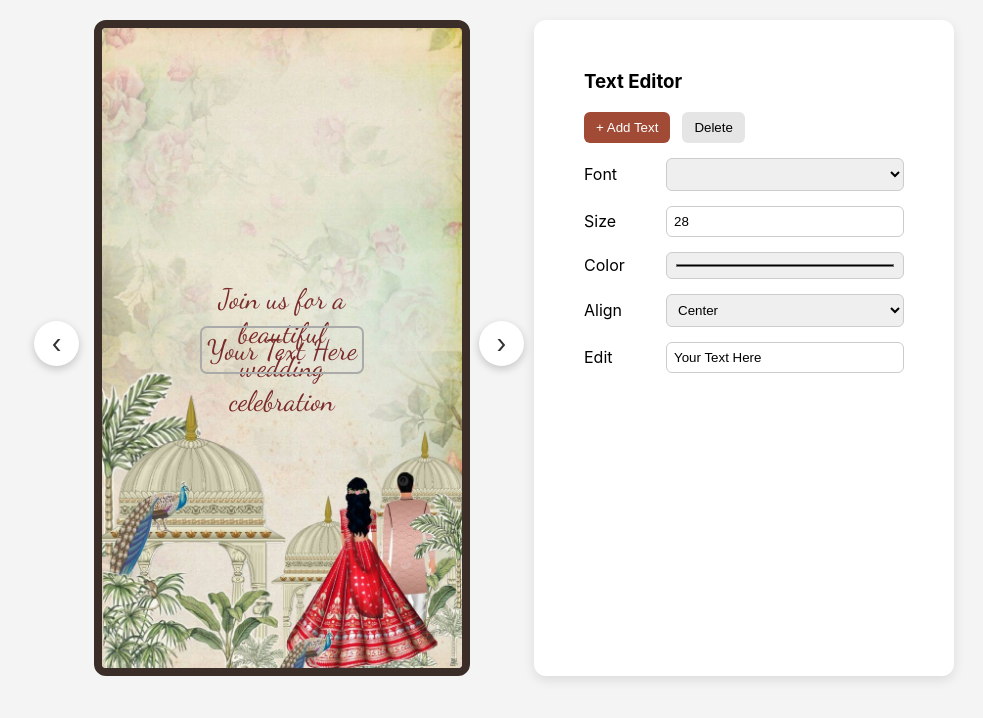
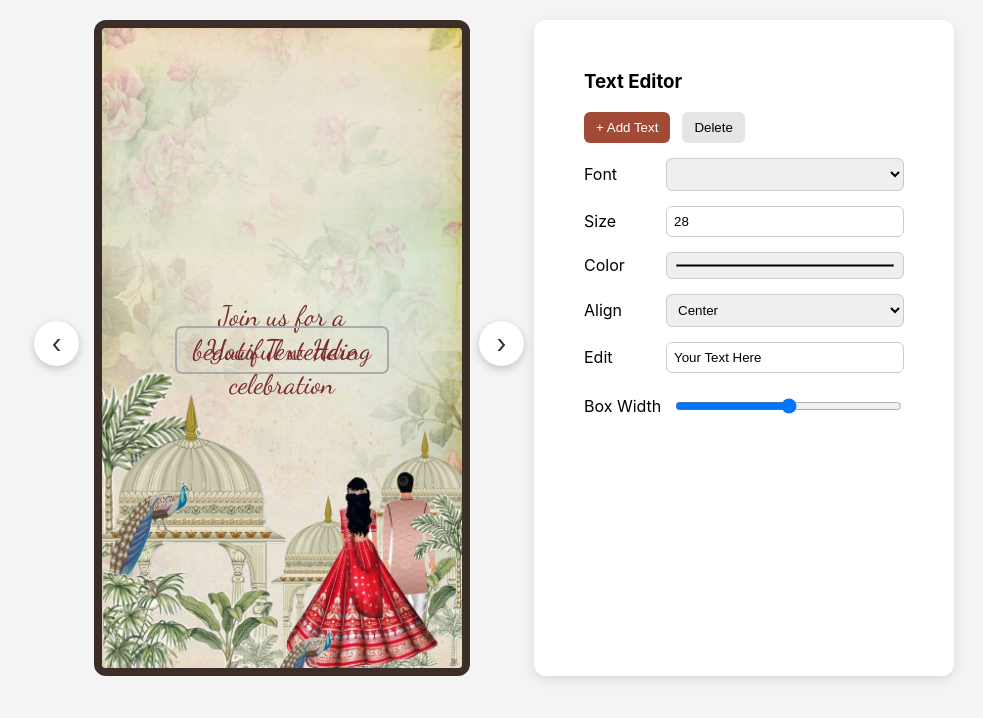
Before and after one commit to hurshitnigam/-Wedding-Invitation-Editor, a plain HTML site: page Index.html in a window 1280 px wide. Both pictures are taken after typing "Sample" into the empty fields and a click on the button "+ Add Text". Shown: the whole page, without its empty margins (116-1099 px from the left). Drawn offline with nearby package versions, Linux system fonts and the light colour scheme.

Commit message:
Added click-outside-to-deselect feature and improved text box behavior

```diff
--- a/Index.html
+++ b/Index.html
@@ -91,6 +91,10 @@
           />
         </div>
 
+        <div class="field">
+          <label>Box Width</label>
+          <input id="boxWidth" type="range" min="100" max="300" value="200" />
+        </div>
       </div>
     </div>
 
--- a/script.js
+++ b/script.js
@@ -1,4 +1,3 @@
-
 const swiper = new Swiper(".mySwiper", {
   navigation: {
     nextEl: ".arrow-right",
@@ -6,14 +5,11 @@ const swiper = new Swiper(".mySwiper", {
   },
 });
 
-
 let selectedEl = null;
-
 
 function getActiveSlide() {
   return document.querySelector(".swiper-slide-active .slide-image");
 }
-
 
 function selectText(el) {
   if (selectedEl) selectedEl.classList.remove("selected");
@@ -25,36 +21,31 @@ function selectText(el) {
   fontColor.value = el.style.color;
   fontFamily.value = el.style.fontFamily;
   textAlign.value = el.style.textAlign;
+  boxWidth.value = parseInt(el.style.width) || 200;
 }
-
 
 function createTextElement(str) {
   const text = document.createElement("div");
   text.className = "text-item";
   text.setAttribute("contenteditable", "true");
-
   text.innerText = str;
-
   text.style.left = "50%";
   text.style.top = "50%";
   text.style.fontSize = fontSize.value + "px";
   text.style.color = fontColor.value;
   text.style.fontFamily = fontFamily.value;
   text.style.textAlign = textAlign.value;
-
+  text.style.width = "200px";
   return text;
 }
-
 
 addTextBtn.onclick = () => {
   const slide = getActiveSlide();
   const text = createTextElement("Your Text Here");
-
   slide.appendChild(text);
   makeDraggable(text, slide);
   selectText(text);
 };
-
 
 deleteTextBtn.onclick = () => {
   if (selectedEl) {
@@ -62,7 +53,6 @@ deleteTextBtn.onclick = () => {
     selectedEl = null;
   }
 };
-
 
 document.addEventListener("click", (e) => {
   const textItem = e.target.closest(".text-item");
@@ -72,26 +62,34 @@ document.addEventListener("click", (e) => {
   }
 });
 
-
 textContent.oninput = () =>
   selectedEl && (selectedEl.innerText = textContent.value);
+
 fontSize.oninput = () =>
   selectedEl && (selectedEl.style.fontSize = fontSize.value + "px");
+
 fontColor.oninput = () =>
   selectedEl && (selectedEl.style.color = fontColor.value);
+
 fontFamily.onchange = () =>
   selectedEl && (selectedEl.style.fontFamily = fontFamily.value);
+
 textAlign.onchange = () =>
   selectedEl && (selectedEl.style.textAlign = textAlign.value);
 
+boxWidth.oninput = () => {
+  if (selectedEl) {
+    selectedEl.style.width = boxWidth.value + "px";
+  }
+};
 
 function makeDraggable(el, parent) {
-  let isDown = false,
-    isDragging = false;
+  let isPointerDown = false;
+  let isDragging = false;
   let startX, startY, initL, initT;
 
   el.addEventListener("pointerdown", (e) => {
-    isDown = true;
+    isPointerDown = true;
     isDragging = false;
 
     selectText(el);
@@ -106,7 +104,7 @@ function makeDraggable(el, parent) {
   });
 
   window.addEventListener("pointermove", (e) => {
-    if (!isDown || !selectedEl) return;
+    if (!isPointerDown || !selectedEl) return;
 
     const diffX = e.clientX - startX;
     const diffY = e.clientY - startY;
@@ -129,9 +127,10 @@ function makeDraggable(el, parent) {
     el.style.transform = "translate(0,0)";
   });
 
-  window.addEventListener("pointerup", () => (isDown = false));
+  window.addEventListener("pointerup", () => {
+    isPointerDown = false;
+  });
 }
-
 
 const defaultTexts = [
   "Join us for a beautiful wedding celebration",
@@ -145,3 +144,15 @@ document.querySelectorAll(".slide-image").forEach((slide, i) => {
   slide.appendChild(text);
   makeDraggable(text, slide);
 });
+
+document.addEventListener("click", (e) => {
+  if (e.target.closest(".text-item")) return;
+
+  if (e.target.closest(".controls")) return;
+
+  if (selectedEl) {
+    selectedEl.classList.remove("selected");
+    selectedEl.blur();
+    selectedEl = null;
+  }
+});
--- a/style.css
+++ b/style.css
@@ -147,3 +147,10 @@ select {
 .small {
   padding: 6px 10px;
 }
+
+.text-item {
+  display: block;
+  width: auto;
+  max-width: 90%;
+  word-wrap: break-word;
+}
```
